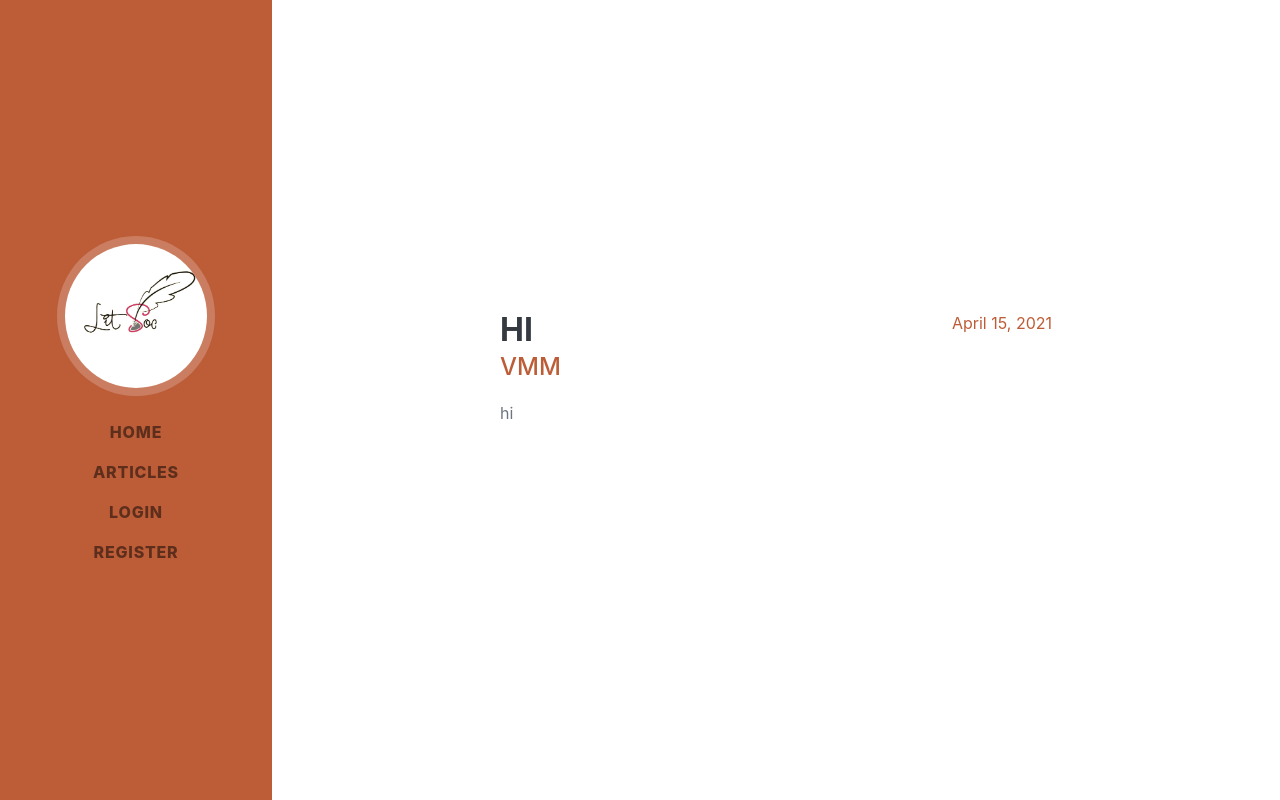
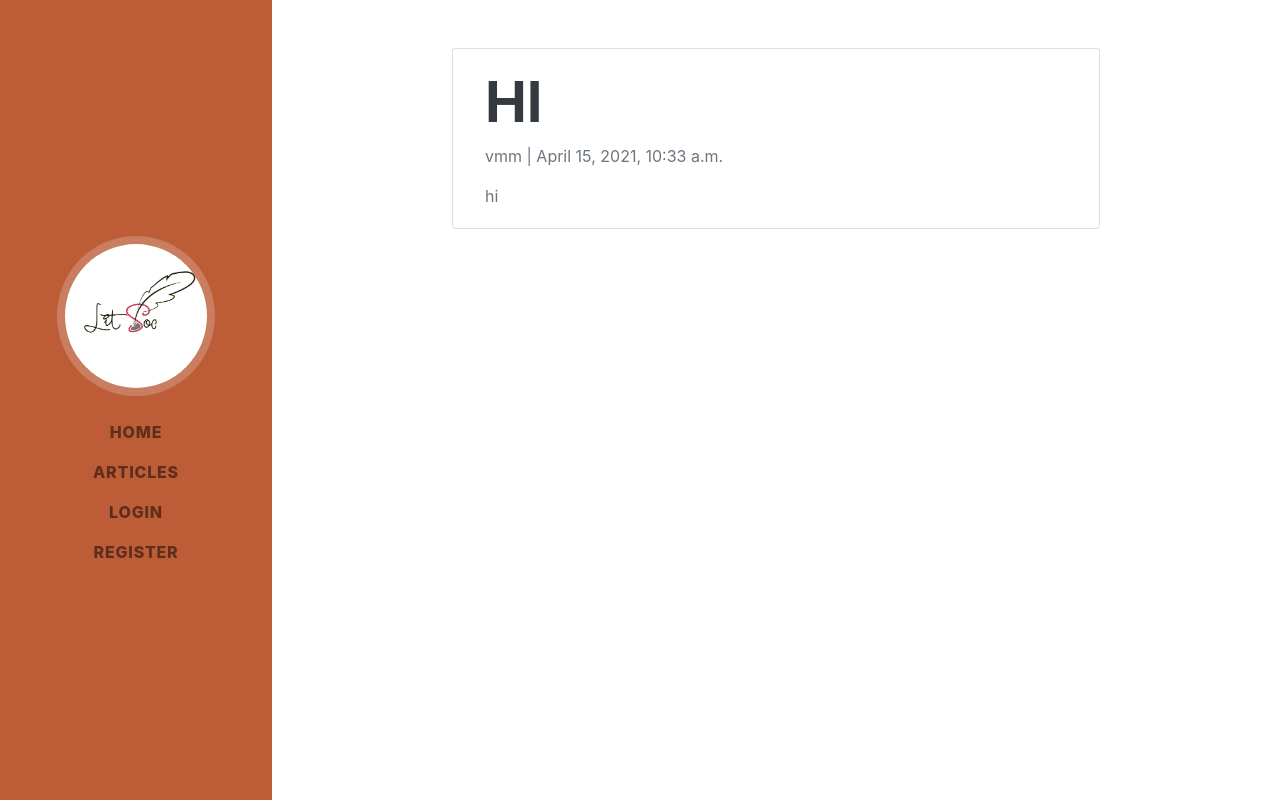
Before and after one commit to vmm24/LitWeb, a Django app: page /post/8/ in a window 1280 px wide. Run offline with Django 3.2, Linux system fonts and the light colour scheme; data comes from the database, SQL or seed files in the repository; both versions use the stored data as it was after the commit; some libraries are stand-ins or nearby versions; some web fonts are replaced.

Commit message:
added status to posts

```diff
--- a/lit/blog/models.py
+++ b/lit/blog/models.py
@@ -2,13 +2,21 @@ from django.db import models
 from django.utils import timezone
 from django.contrib.auth.models import User
 from django.urls import reverse
+
+STATUS = (
+    (0,"Draft"),
+    (1,"Publish")
+)
 
 class Post(models.Model):
     title=models.CharField(max_length=100)
     content = models.TextField()
     date = models.DateTimeField(default=timezone.now)
     author = models.ForeignKey(User,on_delete=models.CASCADE)
+    status = models.IntegerField(choices=STATUS, default=0)
 
+    class Meta:
+        ordering = ['-date']
     def __str__(self):
         return self.title
 
--- a/lit/blog/templates/blog/post_detail.html
+++ b/lit/blog/templates/blog/post_detail.html
@@ -1,20 +1,20 @@
 {%extends "blog/base.html" %}
 {% block content %}
-<section class="resume-section" id="experience">
-        <div class="resume-section-content">
-          <div class="d-flex flex-column flex-md-row justify-content-between mb-5">
-          <div class="flex-grow-1">
-            <h3 class="mb-0">{{post.title}}</h3>
-            <div class="subheading mb-3"><a href="#">{{post.author}}</a></div>
-            <p>{{post.content}}</p>
-          </div>
-          <div class="flex-shrink-0"><span class="text-primary">{{post.date|date:"F d, Y"}}</span></div>
-          {% if post.author == user %}
+<div class="container">
+  <div class="row">
+    <div class="col-md-12 card mb-5  mt-5 left  top">
+      <div class="card-body">
+        <h2>{% block title %} {{ object.title }} {% endblock title %}</h2>
+        <p class=" text-muted">{{ post.author }} | {{ post.date }}</p>
+        <p class="card-text ">{{ object.content | safe }}</p>
+      </div>
+      {% if post.author == user %}
             <div>
             <a class="btn btn-secondary btn-sm mt-1 mb-5 ml-1" href="{% url 'post-update' object.id %}">Update</a>
             <a class="btn btn-danger btn-sm mt-1 mb-5 ml-1" href="{% url 'post-delete' object.id %}">Delete</a>
             </div>
-          {% endif %}
-          </div>
-
+      {% endif %}
+    </div>
+  </div>
+</div>
 {% endblock content %}
--- a/lit/blog/views.py
+++ b/lit/blog/views.py
@@ -9,18 +9,17 @@ def home(request):
 
 def about(request):
     context = {
-    'posts':Post.objects.all()
+    'posts':Post.objects.filter(status=1).order_by('-date')
     }
     return render(request,'blog/about.html',context)
 
 class PostListView(ListView):
-    model=Post
+    queryset = Post.objects.filter(status=1).order_by('-date')
     template_name='blog/about.html'
-    context_object_name='posts'
-    ordering=['-date']
 
 class PostDetailView(DetailView):
     model=Post
+    template_name = 'blog/post_detail.html'
 
 class PostCreateView(LoginRequiredMixin, CreateView):
     model=Post
```
Also changed, not shown: lit/blog/admin.py (+7 -1 lines), lit/blog/templates/blog/about.html (+31 -10 lines), lit/blog/migrations/0002_auto_20210624_1512.py (added), lit/db.sqlite3.
